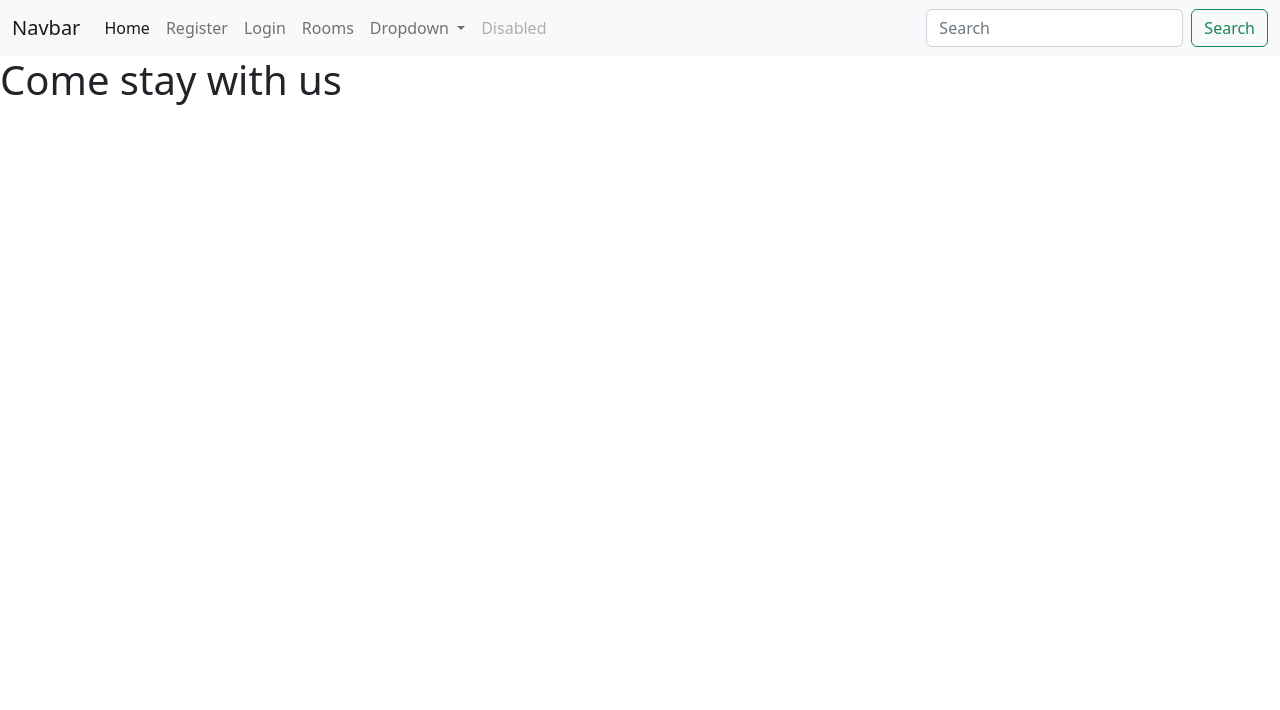
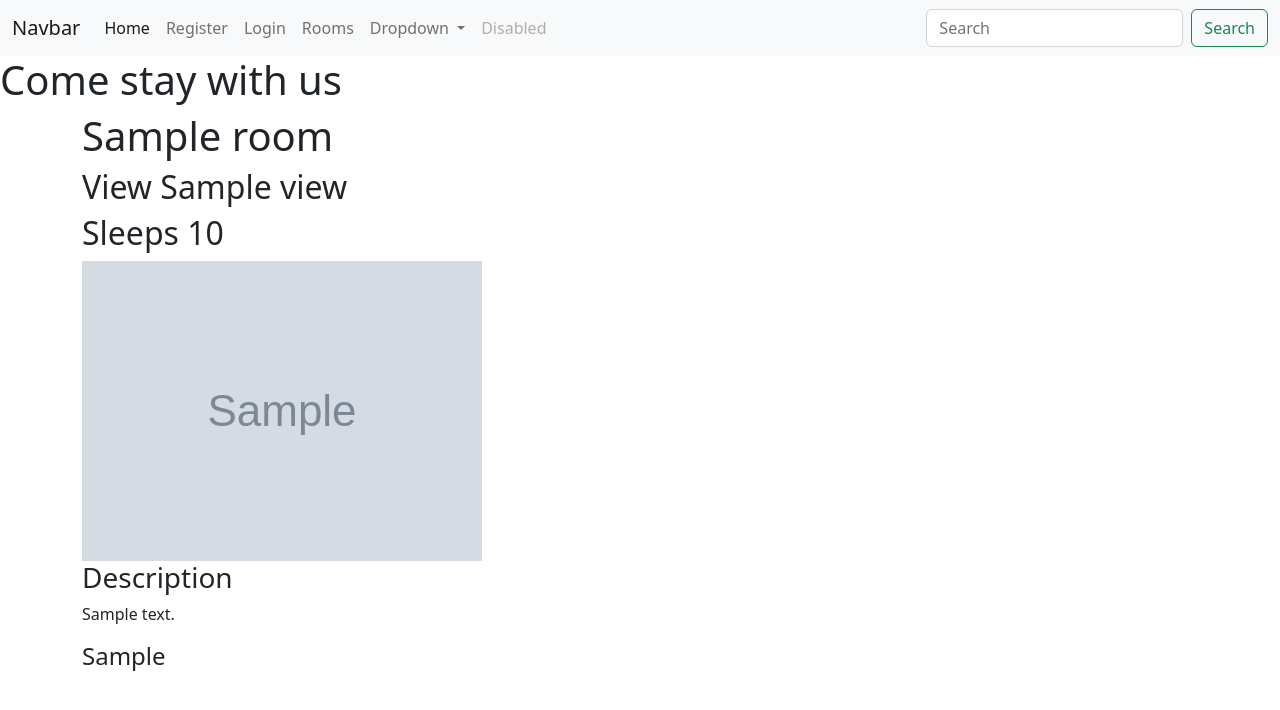
Before and after one commit to AgaToma/lighthouse-bnb, a Django app: template rooms/templates/rooms/room_details.html in a window 1280 px wide. Shown: the top 710 px of the page. Run offline with Django 3.2, Linux system fonts and the light colour scheme; the template is opened without the code that fills it: most values are stand-ins (such as "Sample title", 1, 10 or a date in 2020); grey boxes marked "Sample" are stand-in pictures; some libraries are stand-ins or nearby versions.

Commit message:
Add room details template

```diff
--- a/rooms/templates/rooms/room_details.html
+++ b/rooms/templates/rooms/room_details.html
@@ -4,7 +4,26 @@
 
 {% block content %}
 <div class="container">
+    <div class="room-name">
+        <h1>{{ room.name }}</h1>
+    </div>
+    <div class="room-info">
+        <div>
+            <h2>View {{ room.view }}</h2>
+        </div>
+        <div>
+            <h2>Sleeps {{ room.capacity }}</h2>
+        </div>
+    </div>
+    <div class="room-img">
+        <img src="{{ room.image.url }}" alt="{{ room.image_alt }}">
 
+    </div>
+    <div class="room-description">
+        <h3>Description</h3>
+        <p>{{ room.description }}</p>
+        <h4>{{ room.room_no }}</h4>
+    </div>
 </div>
 
 {% endblock %}
```
